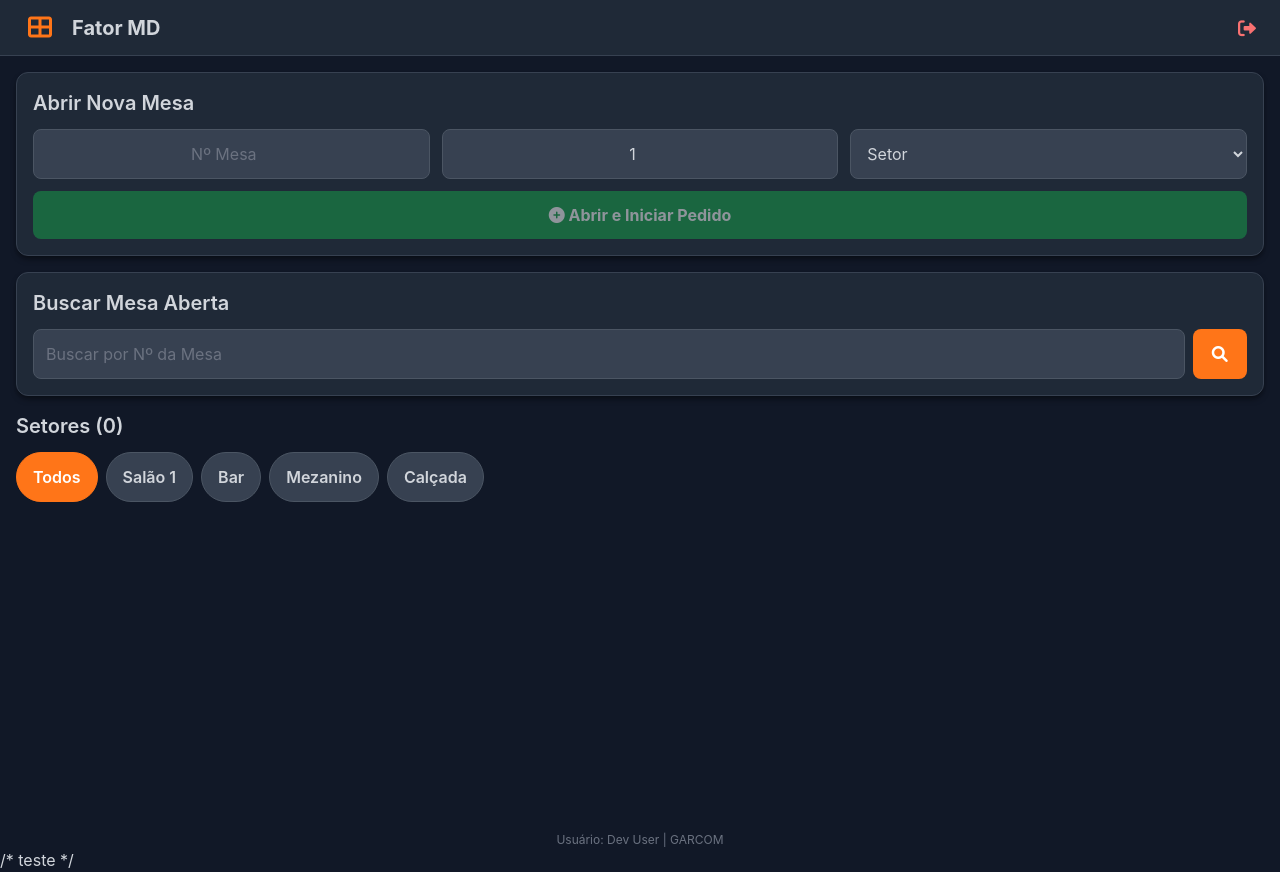
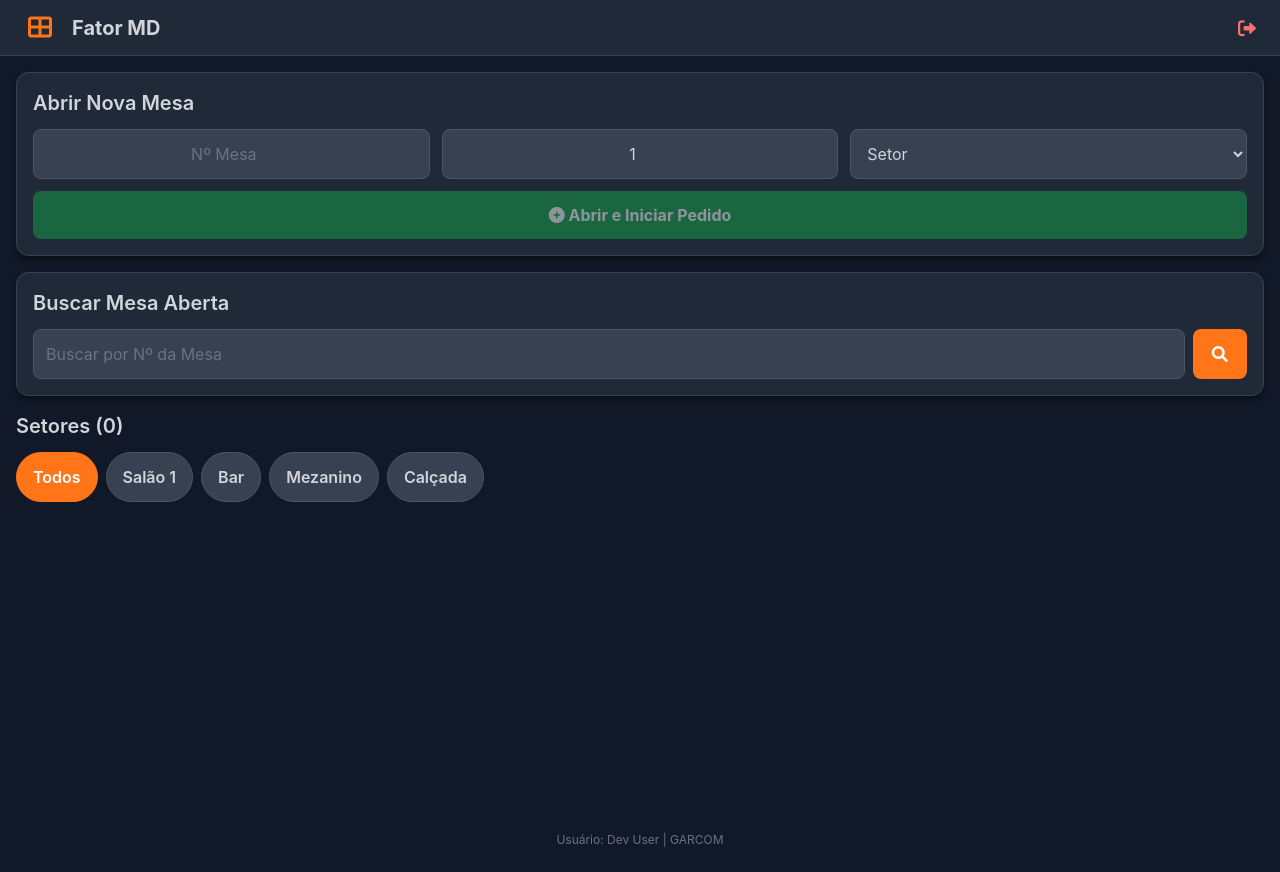
Before and after one commit to fatormd/pdv, a plain HTML site: page index.html in a window 1280 px wide. After the commit the page ends 848 px from the top, so only its background shows below. Drawn offline with nearby package versions, Linux system fonts and the light colour scheme; no server answers.

Commit message:
Update index.html

```diff
--- a/index.html
+++ b/index.html
@@ -625,7 +625,6 @@
         window.openSplitTransferModal = (splitId, mode) => { alert(`Mover Itens Para/De ${splitId} (DEV)`); };
     </script>
 
-    <script type="module" src="app.js"></script>
-    /* teste */
+    <script type="module" src="app.js?v=5"></script>
 </body>
 </html>
```
